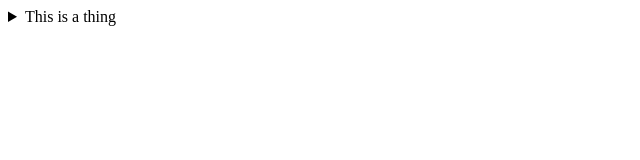
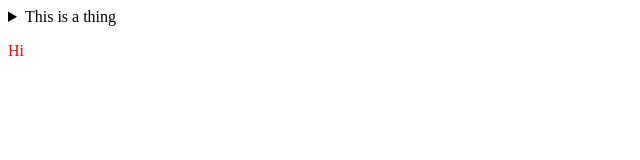
Before and after one commit to Meteor-ism/pages-test, a plain HTML site: page index.html in a window 1280 px wide. Shown: the full height of the page, 0-640 px from the left. Drawn offline with Linux system fonts and the light colour scheme.

Commit message:
Update index.html

```diff
--- a/index.html
+++ b/index.html
@@ -12,5 +12,6 @@
       <summary>This is a thing</summary>
       <p class="red">Hello</p>
     </details>
+    <p class="red">Hi</p>
   </body>
 </html>
```
